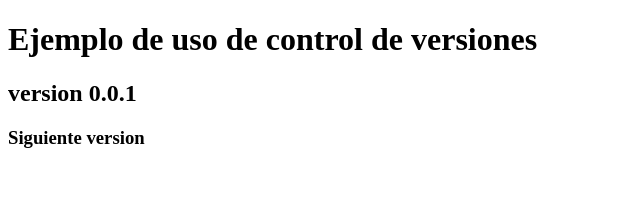
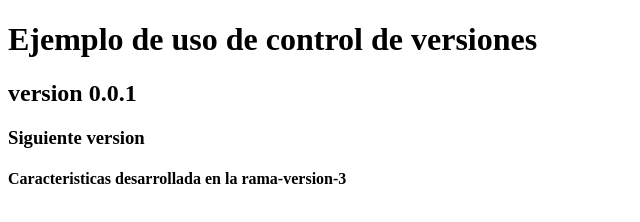
Before and after one commit to JoseVidal005/Talento-Tech, a plain HTML site: page index.html in a window 1280 px wide. Shown: the whole page, without its empty margins (0-640 px from the left). Drawn offline with Linux system fonts and the light colour scheme.

Commit message:
Version 3 rama-version-3 titulo h4

```diff
--- a/index.html
+++ b/index.html
@@ -9,5 +9,6 @@
     <h1>Ejemplo de uso de control de versiones</h1>
     <h2>version 0.0.1</h2>
     <h3>Siguiente version</h3>
+    <h4>Caracteristicas desarrollada en la rama-version-3</h4>
 </body>
 </html>
```
